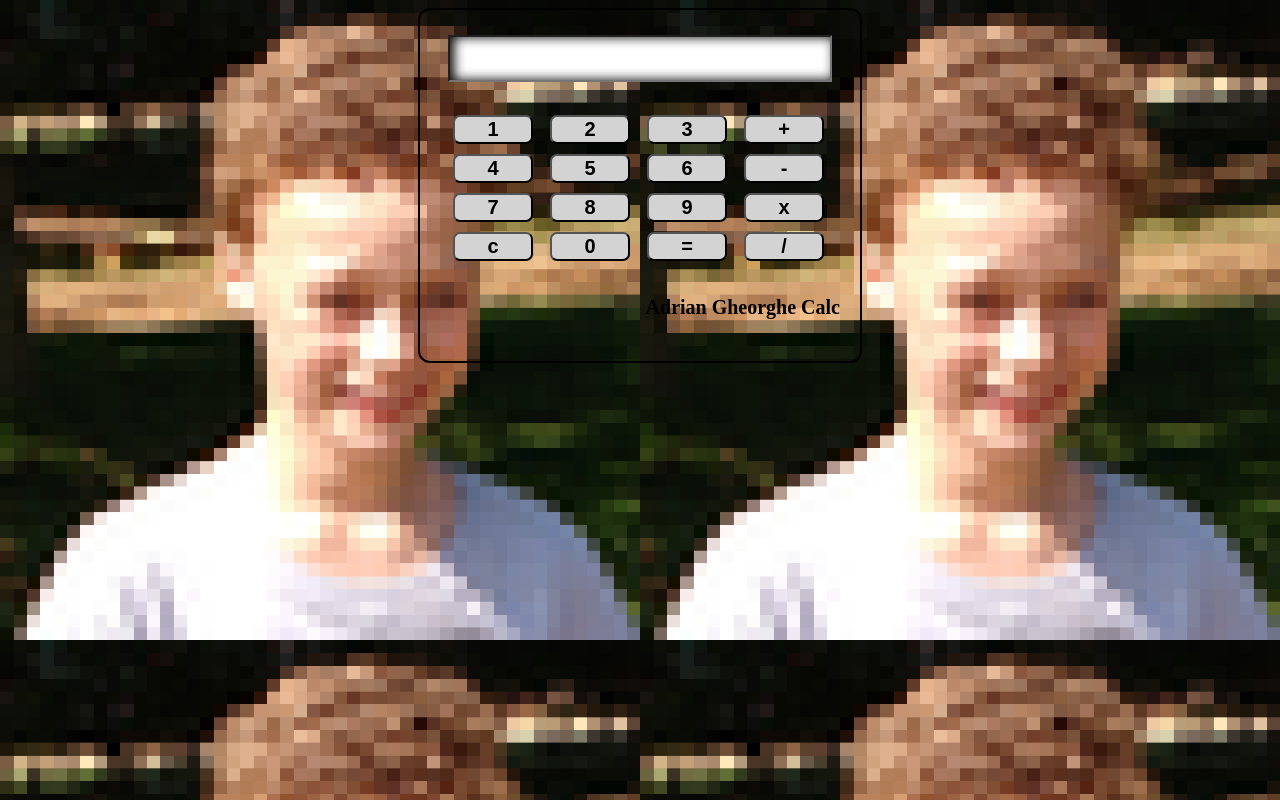
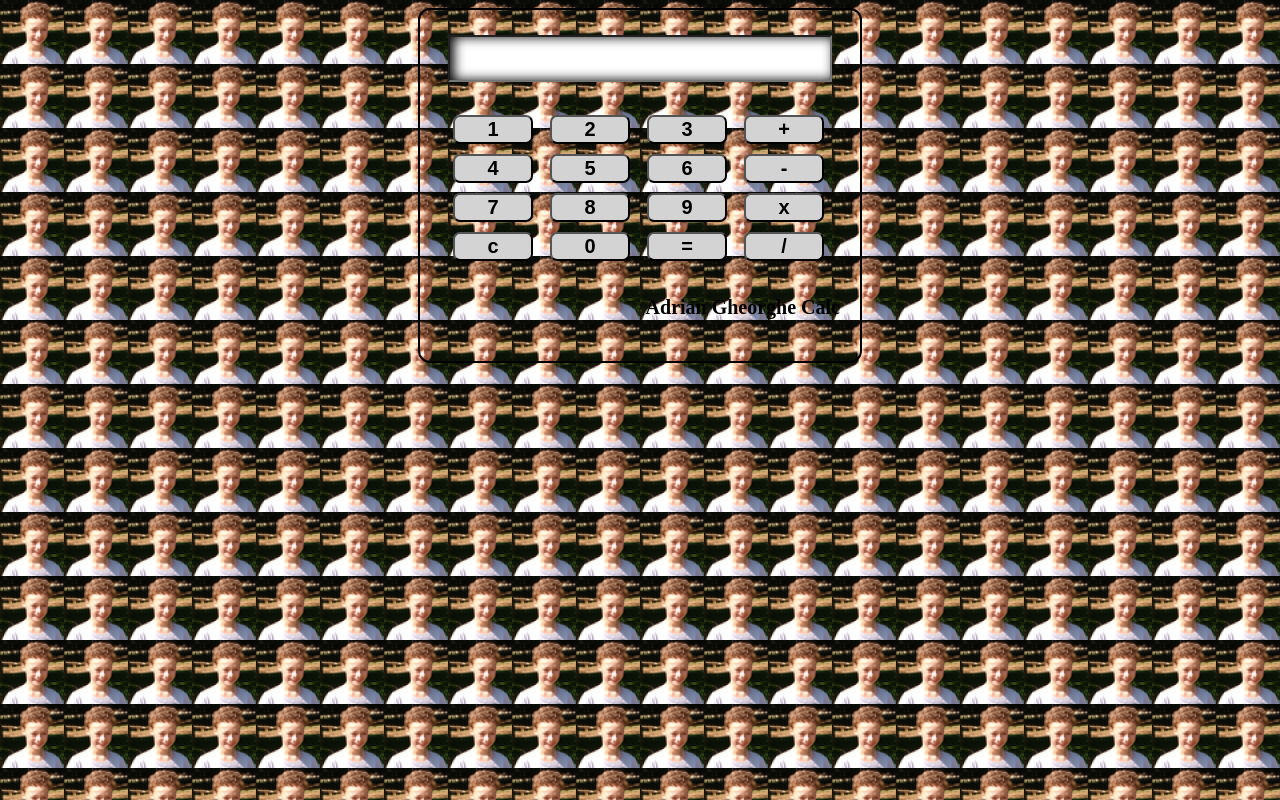
Before and after one commit to Alex1a2b/Alex1a2b.github.io, a plain HTML site: page index.html in a window 1280 px wide. Drawn offline with Linux system fonts and the light colour scheme.

Commit message:
Update mystyle.css

```diff
--- a/mystyle.css
+++ b/mystyle.css
@@ -46,5 +46,5 @@ input[type = text] {
 }
 body {
   background-image: url("background.png");
-  background-size: 640px 640px;
+  background-size: 64px 64px;
 }
```
